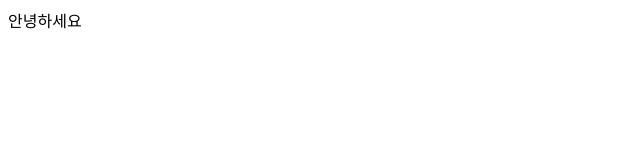
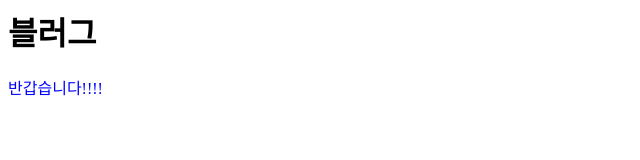
Before and after one commit to moonhg/blog, a plain HTML site: page index.html in a window 1280 px wide. Shown: the whole page, without its empty margins (0-640 px from the left). Drawn offline with Linux system fonts and the light colour scheme.

Commit message:
수정테스트

```diff
--- a/index.html
+++ b/index.html
@@ -1 +1,3 @@
-안녕하세요
+<h1>블러그</h1>
+
+<p style="color: blue">반갑습니다!!!!</p>
```
